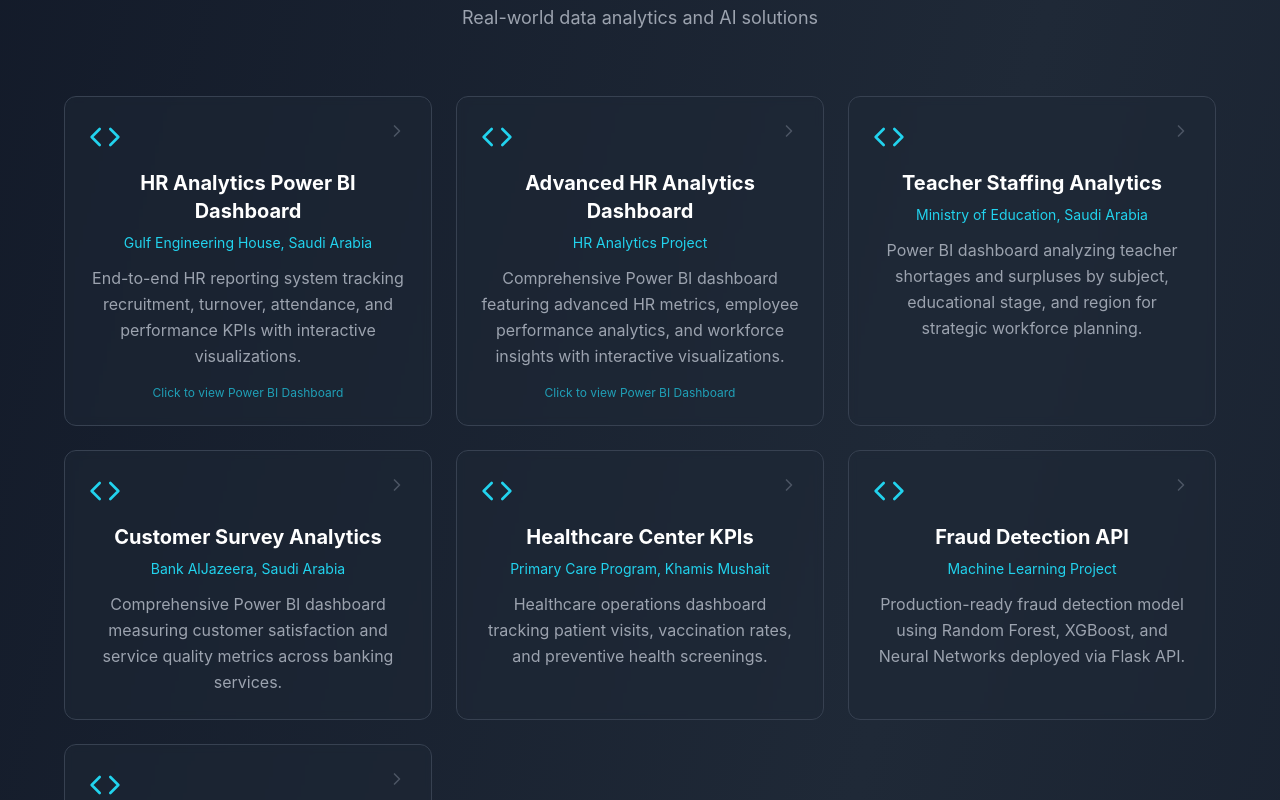
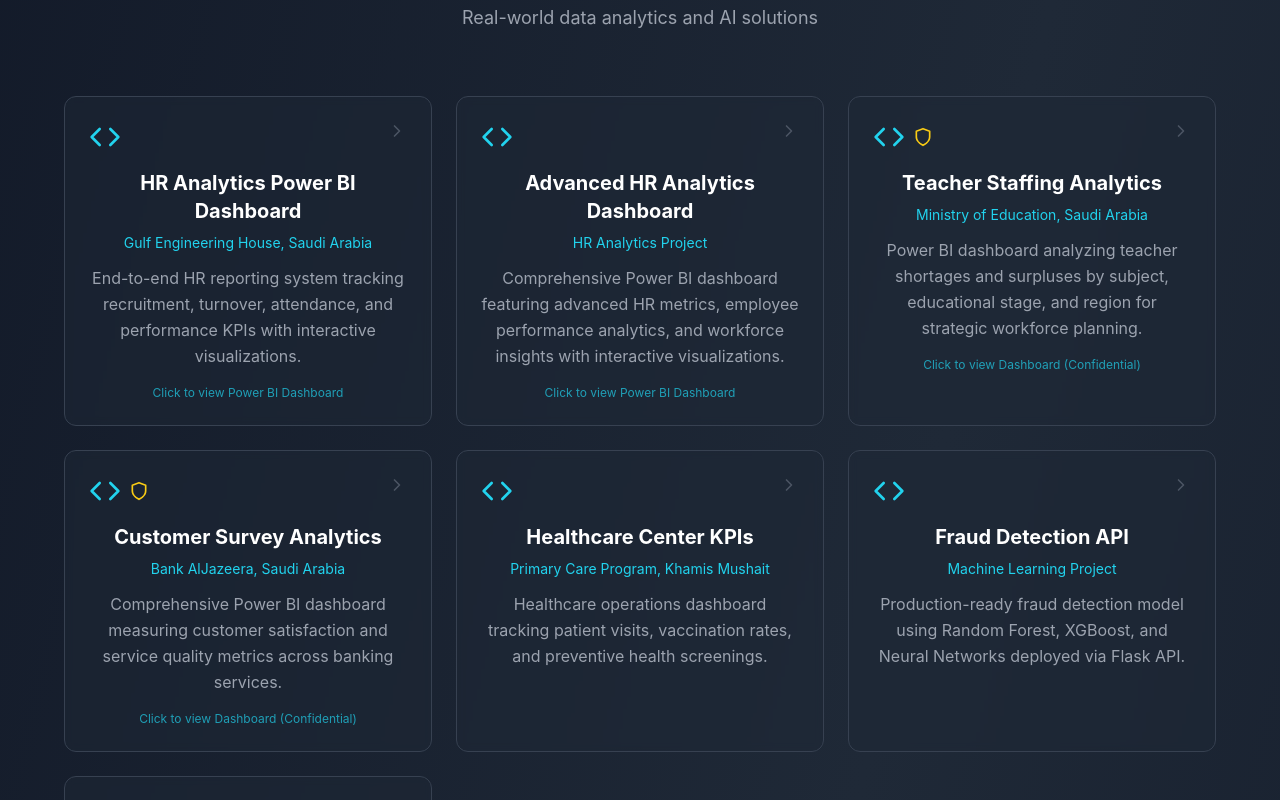
Before and after one commit to ahmedrdwn/Portfolio, a React (Vite) app: page / in a window 1280 px wide. Shown: the part 940-1740 px from the top of the page. Built offline with nearby package versions, Linux system fonts and the light colour scheme.

Commit message:
Add clickable links to Customer Survey and Teacher Staffing projects with confidential indicators

```diff
--- a/src/App.tsx
+++ b/src/App.tsx
@@ -1,6 +1,6 @@
 import React, { useState, useEffect } from 'react';
 import { motion } from 'framer-motion';
-import { Mail, Linkedin, Github, Download, Globe, Briefcase, GraduationCap, Award, Code, ChevronRight } from 'lucide-react';
+import { Mail, Linkedin, Github, Download, Globe, Briefcase, GraduationCap, Award, Code, ChevronRight, Shield } from 'lucide-react';
 
 const translations = {
   en: {
@@ -33,12 +33,16 @@
         {
           title: "Teacher Staffing Analytics",
           org: "Ministry of Education, Saudi Arabia",
-          description: "Power BI dashboard analyzing teacher shortages and surpluses by subject, educational stage, and region for strategic workforce planning."
+          description: "Power BI dashboard analyzing teacher shortages and surpluses by subject, educational stage, and region for strategic workforce planning.",
+          link: "https://app.powerbi.com/view?r=eyJrIjoiYjZiNDAxYTAtYWIyZC00NWExLWFkMmItMzJiYzhiMmM2M2FhIiwidCI6IjJiYjZlNWJjLWMxMDktNDdmYi05NDMzLWMxYzZmNGZhMzNmZiIsImMiOjl9",
+          confidential: true
         },
         {
           title: "Customer Survey Analytics",
           org: "Bank AlJazeera, Saudi Arabia",
-          description: "Comprehensive Power BI dashboard measuring customer satisfaction and service quality metrics across banking services."
+          description: "Comprehensive Power BI dashboard measuring customer satisfaction and service quality metrics across banking services.",
+          link: "https://app.powerbi.com/view?r=eyJrIjoiYjZiNDAxYTAtYWIyZC00NWExLWFkMmItMzJiYzhiMmM2M2FhIiwidCI6IjJiYjZlNWJjLWMxMDktNDdmYi05NDMzLWMxYzZmNGZhMzNmZiIsImMiOjl9",
+          confidential: true
         },
         {
           title: "Healthcare Center KPIs",
@@ -173,12 +177,16 @@
         {
           title: "تحليلات توزيع المعلمين",
           org: "وزارة التعليم، السعودية",
-          description: "لوحة معلومات Power BI لتحليل نقص وفائض المعلمين حسب المادة والمرحلة التعليمية والمنطقة للتخطيط الاستراتيجي للقوى العاملة."
+          description: "لوحة معلومات Power BI لتحليل نقص وفائض المعلمين حسب المادة والمرحلة التعليمية والمنطقة للتخطيط الاستراتيجي للقوى العاملة.",
+          link: "https://app.powerbi.com/view?r=eyJrIjoiYjZiNDAxYTAtYWIyZC00NWExLWFkMmItMzJiYzhiMmM2M2FhIiwidCI6IjJiYjZlNWJjLWMxMDktNDdmYi05NDMzLWMxYzZmNGZhMzNmZiIsImMiOjl9",
+          confidential: true
         },
         {
           title: "تحليلات استبيانات العملاء",
           org: "بنك الجزيرة، السعودية",
-          description: "لوحة معلومات شاملة لقياس رضا العملاء ومقاييس جودة الخدمة عبر الخدمات المصرفية."
+          description: "لوحة معلومات شاملة لقياس رضا العملاء ومقاييس جودة الخدمة عبر الخدمات المصرفية.",
+          link: "https://app.powerbi.com/view?r=eyJrIjoiYjZiNDAxYTAtYWIyZC00NWExLWFkMmItMzJiYzhiMmM2M2FhIiwidCI6IjJiYjZlNWJjLWMxMDktNDdmYi05NDMzLWMxYzZmNGZhMzNmZiIsImMiOjl9",
+          confidential: true
         },
         {
           title: "مؤشرات أداء المراكز الصحية",
@@ -377,7 +385,12 @@
                 onClick={project.link ? () => window.open(project.link, '_blank') : undefined}
               >
                 <div className="flex items-start justify-between mb-4">
-                  <Code className="text-cyan-400 group-hover:text-cyan-300 transition-colors" size={32} />
+                  <div className="flex items-center gap-2">
+                    <Code className="text-cyan-400 group-hover:text-cyan-300 transition-colors" size={32} />
+                    {project.confidential && (
+                      <Shield className="text-yellow-400" size={20} title="Confidential Project" />
+                    )}
+                  </div>
                   <ChevronRight className="text-gray-600 group-hover:text-cyan-400 transition-colors" size={20} />
                 </div>
                 <h3 className="text-xl font-bold mb-2 group-hover:text-cyan-400 transition-colors">{project.title}</h3>
@@ -385,7 +398,7 @@
                 <p className="text-gray-400 leading-relaxed">{project.description}</p>
                 {project.link && (
                   <div className="mt-4 text-xs text-cyan-400 opacity-70">
-                    Click to view Power BI Dashboard
+                    {project.confidential ? "Click to view Dashboard (Confidential)" : "Click to view Power BI Dashboard"}
                   </div>
                 )}
               </motion.div>
```
